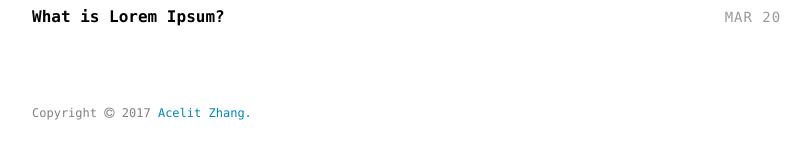
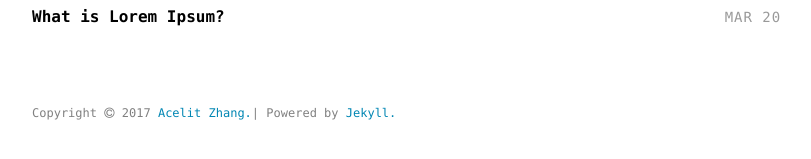
Before and after one commit to iamzx/iamzx.github.io, a Jekyll site: the page built from index.html, in a window 1280 px wide. Shown: the part 532-691 px from the top of the page, without its empty margins (232-1043 px from the left). Built offline with Jekyll 4.4.1, drawn with Linux system fonts in a browser that asks for light colours.

Commit message:
Update footer.html

```diff
--- a/_includes/footer.html
+++ b/_includes/footer.html
@@ -1,5 +1,5 @@
 <footer class="site-footer">
   <div class="container">
-    <small class="block">Copyright <i class="fa fa-copyright"></i> {{ site.time | date: '%Y' }} <a href="http://iamzx.github.io">Acelit Zhang.</a></small>
+    <small class="block">Copyright <i class="fa fa-copyright"></i> {{ site.time | date: '%Y' }} <a href="http://iamzx.github.io">Acelit Zhang.</a>| Powered by <a href="http://jekyllrb.com/">Jekyll.</a></small>
   </div>
 </footer>
```
